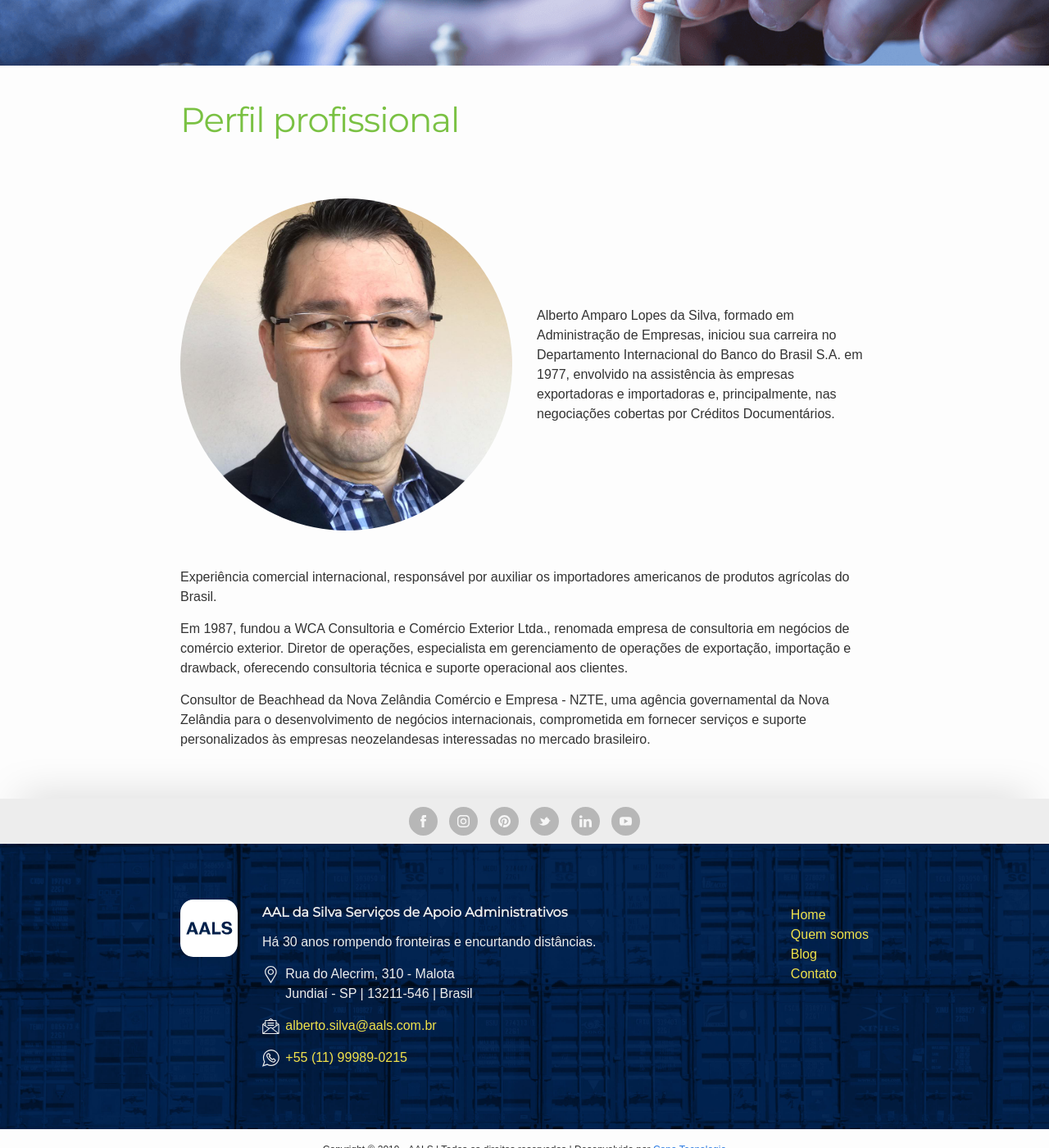
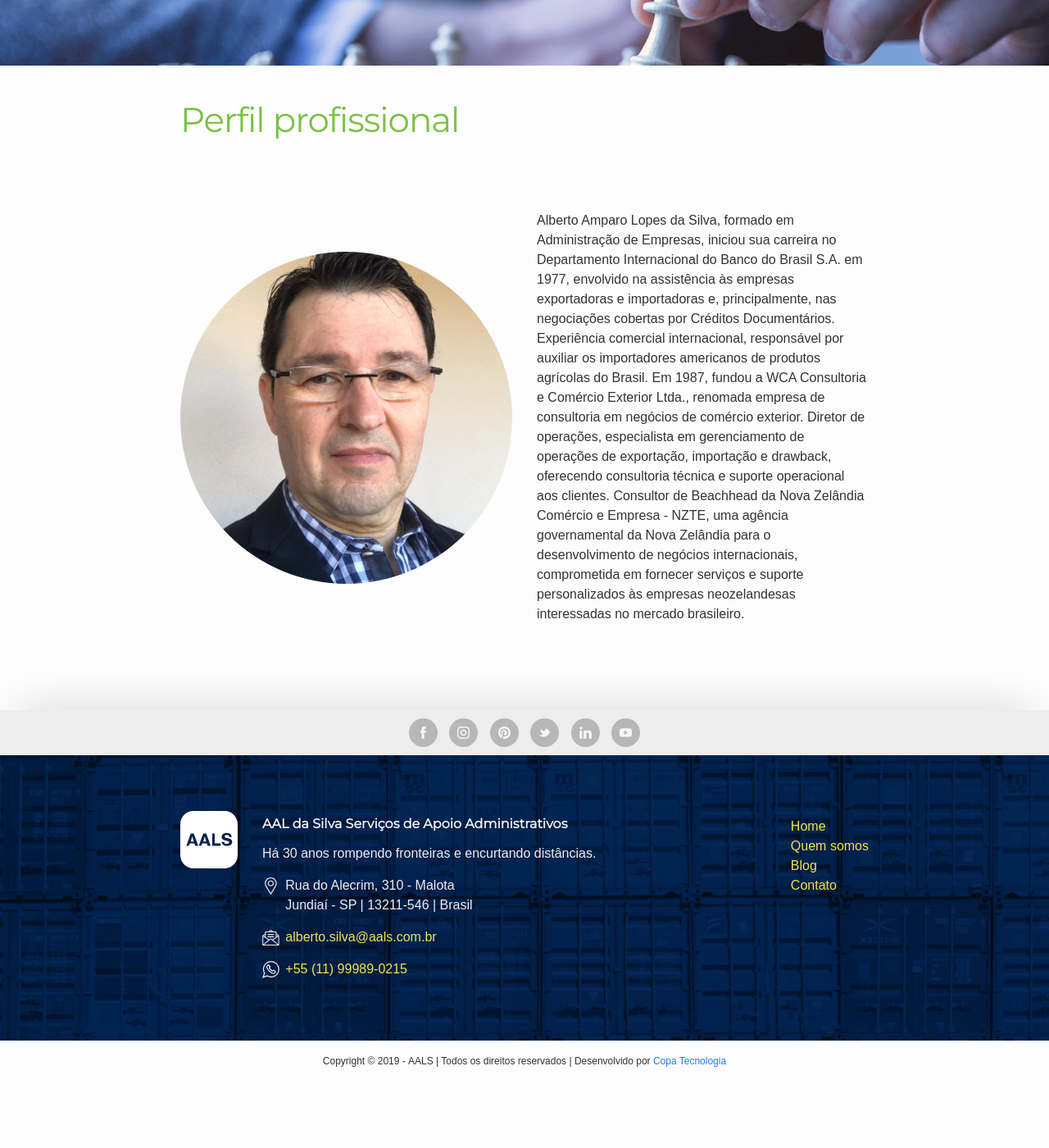
Before and after one commit to aalslogistica/aalslogistica.github.io, a Jekyll site: the page built from sobre.markdown, in a window 1280 px wide and 1400 px high, scrolled down 477 px. Shown: the whole window at 82% size. Built offline with Jekyll 4.4.1, drawn with Linux system fonts in a browser that asks for light colours; some web fonts are replaced; after the commit the page ends 1796 px from its top, so only the background shows below that.

Commit message:
Updated Sobre

```diff
--- a/sobre.markdown
+++ b/sobre.markdown
@@ -20,12 +20,12 @@
   <div data-cell="1of2">
 <p>
 Alberto Amparo Lopes da Silva, formado em Administração de Empresas, iniciou sua carreira no Departamento Internacional do Banco do Brasil S.A. em 1977, envolvido na assistência às empresas exportadoras e importadoras e, principalmente, nas negociações cobertas por Créditos Documentários.
-</p>
-  </div>
-</div>
 
 Experiência comercial internacional, responsável por auxiliar os importadores americanos de produtos agrícolas do Brasil.
 
 Em 1987, fundou a WCA Consultoria e Comércio Exterior Ltda., renomada empresa de consultoria em negócios de comércio exterior. Diretor de operações, especialista em gerenciamento de operações de exportação, importação e drawback, oferecendo consultoria técnica e suporte operacional aos clientes.
 
 Consultor de Beachhead da Nova Zelândia Comércio e Empresa - NZTE, uma agência governamental da Nova Zelândia para o desenvolvimento de negócios internacionais, comprometida em fornecer serviços e suporte personalizados às empresas neozelandesas interessadas no mercado brasileiro.
+</p>
+  </div>
+</div>
```
